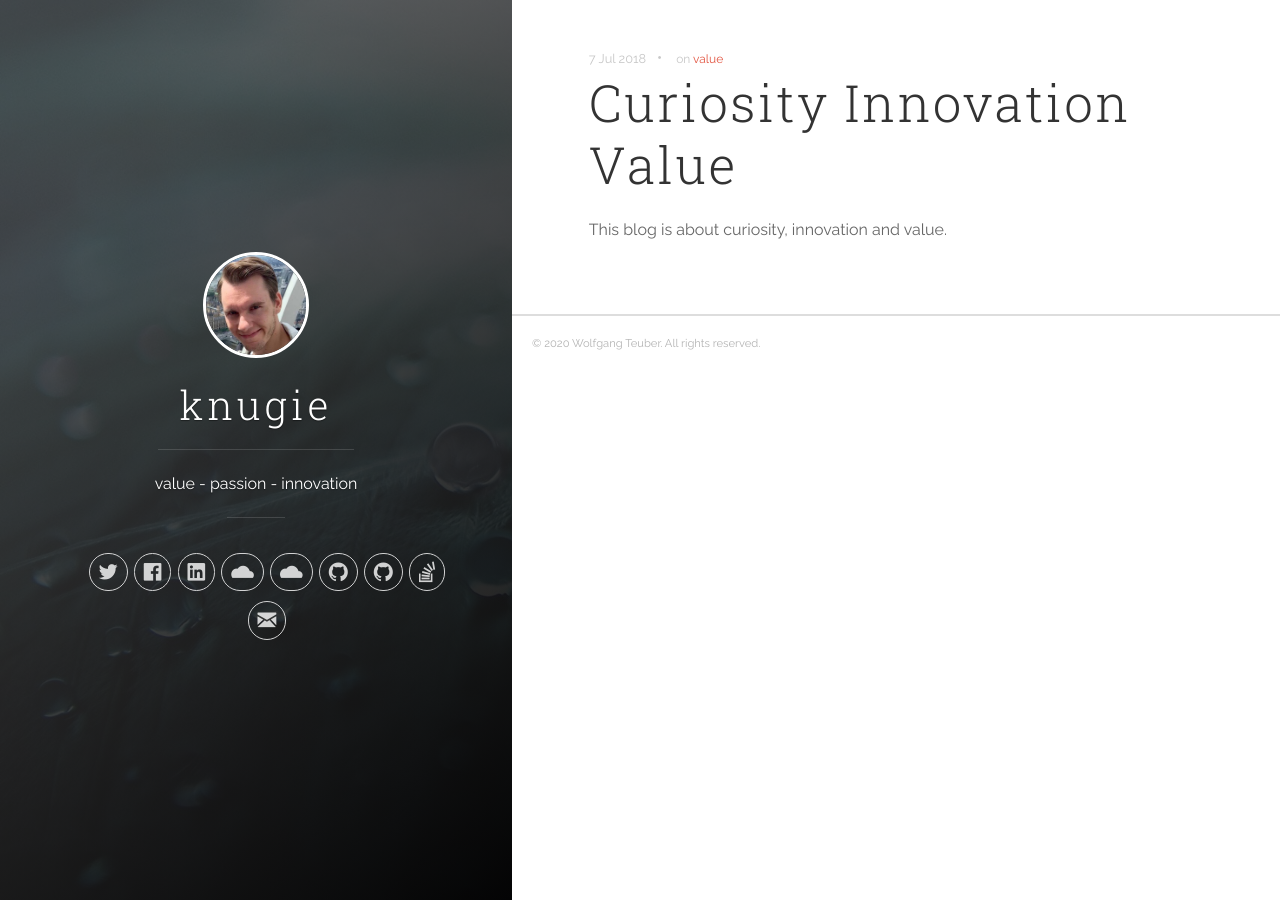
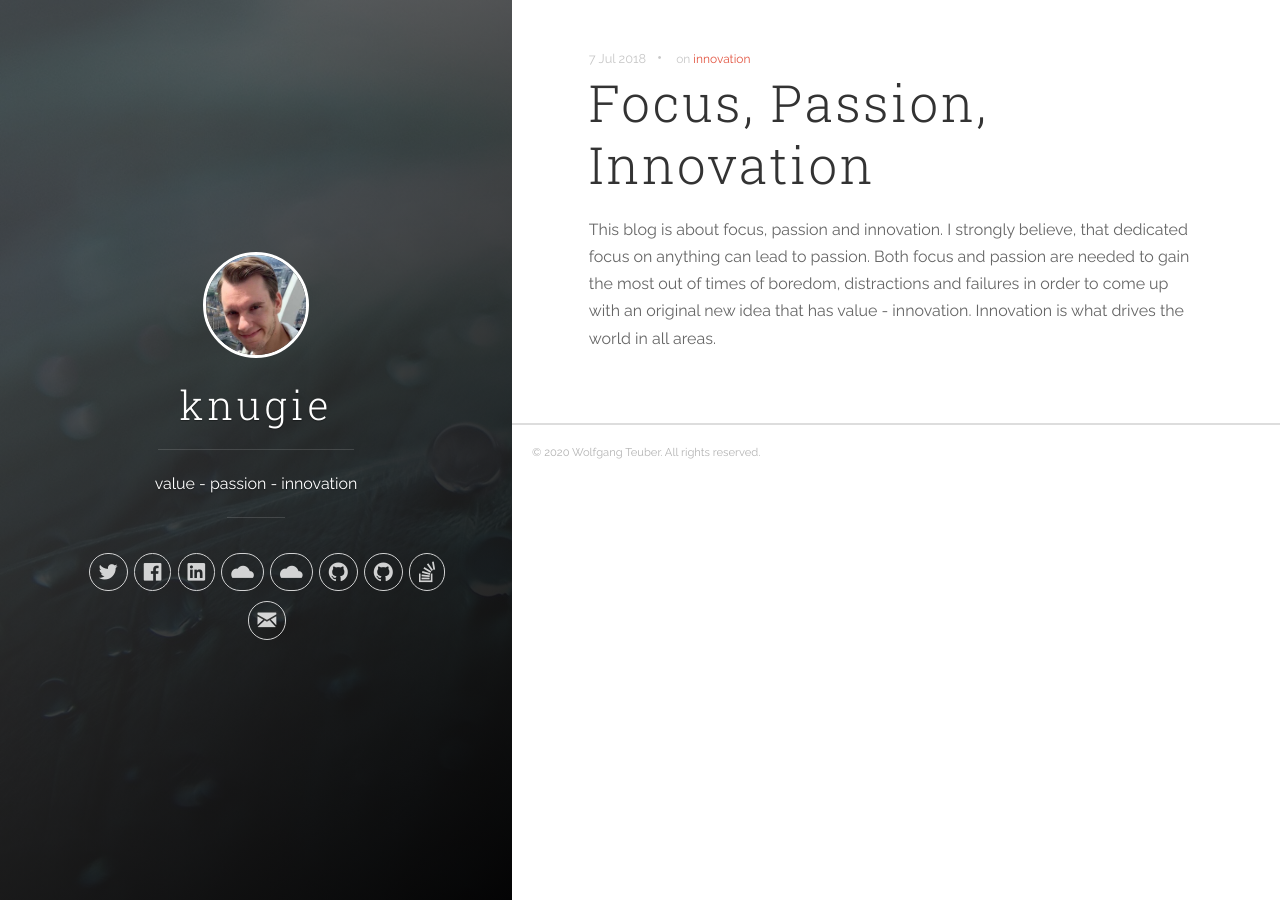
Before and after one commit to knugie/knugie.github.io, a Jekyll site: the page built from _posts/2018-07-07-knugie-value-passion-innovation.markdown, in a window 1280 px wide. Built offline with Jekyll 4.4.1, drawn with Linux system fonts in a browser that asks for light colours; nearby versions of some CDN libraries.

Commit message:
Update 2018-07-07-knugie-value-passion-innovation.markdown

```diff
--- a/_posts/2018-07-07-knugie-value-passion-innovation.markdown
+++ b/_posts/2018-07-07-knugie-value-passion-innovation.markdown
@@ -1,8 +1,8 @@
 ---
 layout: post
-title: "Curiosity Innovation Value"
+title: "Focus, Passion, Innovation"
 date: 2018-07-07 07:07:07
-tags: [value]
+tags: [innovation]
 ---
 
-This blog is about curiosity, innovation and value.
+This blog is about focus, passion and innovation. I strongly believe, that dedicated focus on anything can lead to passion. Both focus and passion are needed to gain the most out of times of boredom, distractions and failures in order to come up with an original new idea that has value - innovation. Innovation is what drives the world in all areas.
```
